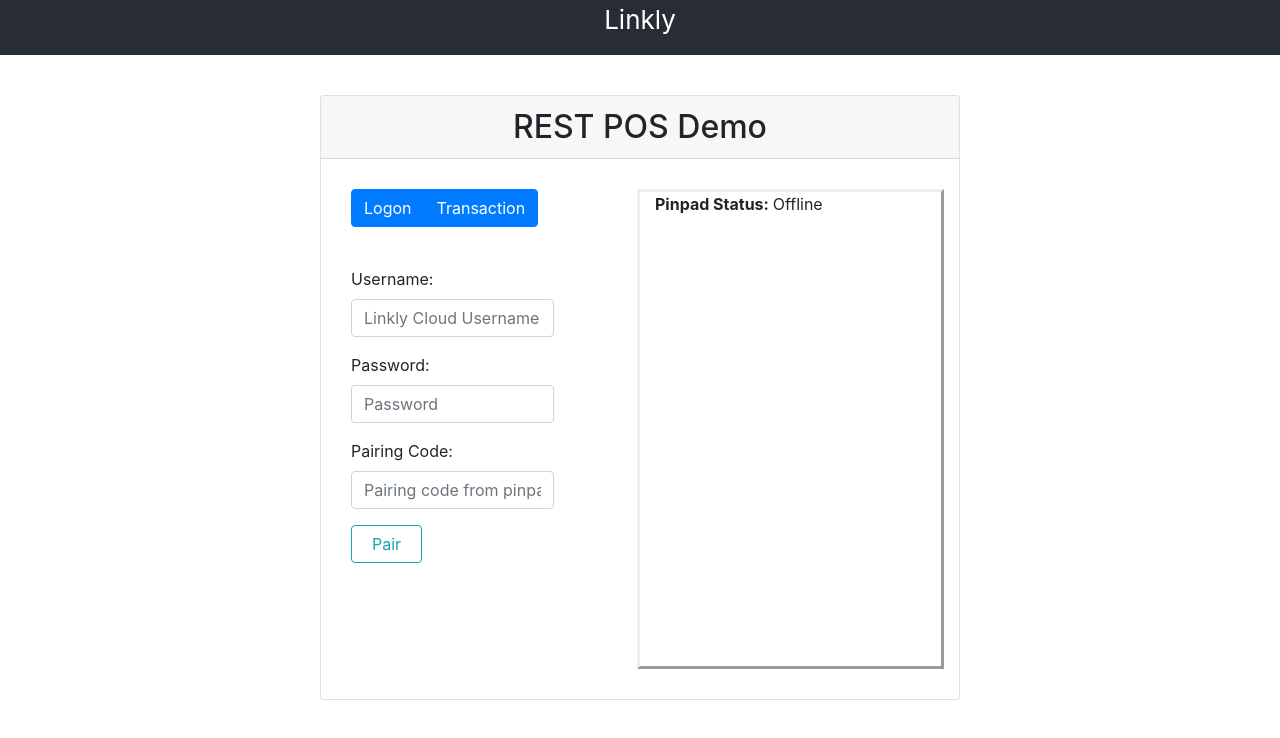
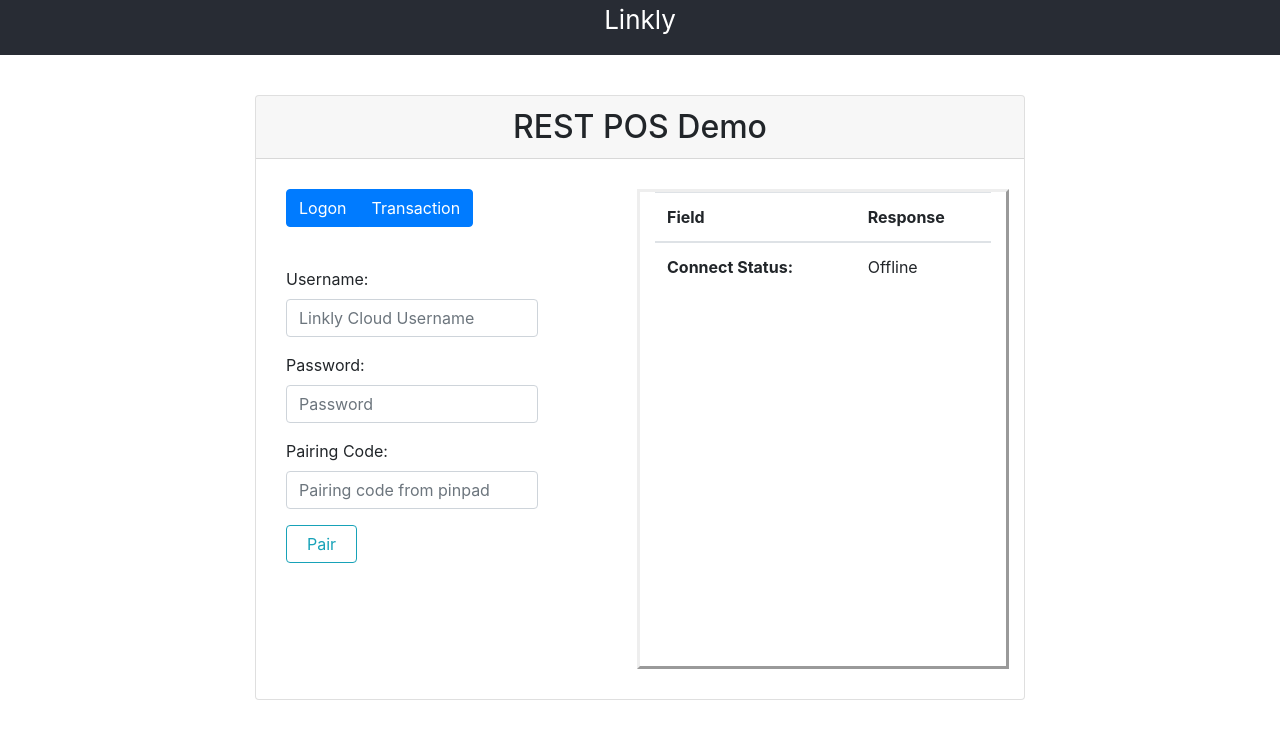
Before and after one commit to LinklyCo/Cloud.ReactPOS, a React (Create React App) app: page / in a window 1280 px wide. Shown: the top 738 px of the page. Built offline with nearby package versions, Linux system fonts and the light colour scheme.

Commit message:
dynamically printing response data

```diff
--- a/src/App.css
+++ b/src/App.css
@@ -28,7 +28,7 @@
 .main-div {
  margin: 0px auto;
  max-width: 800px;
- min-width: 640px;
+ min-width: 770px;
 
 
 }
--- a/src/POS.js
+++ b/src/POS.js
@@ -46,18 +46,19 @@
   useEffect(() => {
     if (secret) {
       storeLinklyData("secret", secret);
-      getToken();
+      if (!token || tokenExpiry <= Date.now()) {
+        console.log("GETTING TOKEN");
+        getToken();
+      } else setPaired(true);
     }
   }, [secret]);
 
   useEffect(() => {
     if (token !== "" && tokenExpiry) {
-      console.log("token, tokenExpiry :>> ", token, tokenExpiry);
       storeLinklyData("token", token);
       storeLinklyData("token-expiry", tokenExpiry);
     }
   }, [token, tokenExpiry]);
-  console.log("props :>> ", props);
 
   const handleMenuChange = (e) => {
     if (e.target.value === "pairing") setDisplayPage(PAIRING_MENU);
@@ -88,7 +89,6 @@
         headers
       )
       .then((response) => {
-        console.log("response :", response);
         setSecret(response.data.secret);
       })
       .catch((error) => {
@@ -114,7 +114,8 @@
       .then((response) => {
         console.log("response :", response);
         setToken(response.data.token);
-        setTokenExpiry(response.data.expirySeconds);
+
+        setTokenExpiry(Date.now() + response.data.expirySeconds * 1000);
         setPaired(true);
       })
       .catch((error) => {
@@ -163,13 +164,11 @@
       )
       .then((response) => {
         console.log("response :", response);
-        console.log(response.data);
-        if (response.data.response.success) setTxnResponse("SUCCESS");
-        else setTxnResponse("FAILURE");
+        setTxnResponse(response.data.response);
       })
       .catch((error) => {
-        console.log("ERROR", error.response);
-        setTxnResponse("ERROR");
+        console.log("ERROR", error);
+        setTxnResponse(error);
       });
   };
 
@@ -238,17 +237,35 @@
       display = <p>Please refresh page</p>;
   }
 
+  let printResponse;
+  if (txnResponse) {
+    printResponse = Object.entries(txnResponse).map((field) => {
+      console.log("field :>> ", field);
+      return (
+        <tr key={field[0]}>
+          <th scope="row">{field[0]}: </th>
+          <td>{typeof field[1] !== "object" ? field[1] : null}</td>
+        </tr>
+      );
+    });
+  }
+
   const POSOutput = (
-    <div>
-      <p>
-        <b>Pinpad Status: </b> {paired ? "Connected!" : "Offline"}
-      </p>
-      {txnResponse ? (
-        <p>
-          <b>Transaction Response: </b> {txnResponse}
-        </p>
-      ) : null}
-    </div>
+    <table className="table">
+      <thead>
+        <tr>
+          <th scope="col">Field</th>
+          <th scope="col">Response</th>
+        </tr>
+      </thead>
+      <tbody>
+        <tr>
+          <th scope="row">Connect Status: </th>
+          <td>{paired ? "Connected" : "Offline"}</td>
+        </tr>
+        {printResponse}
+      </tbody>
+    </table>
   );
 
   // TODO: UX friendly way to configure PAD tags and Linkly basket
--- a/src/SecretManager.js
+++ b/src/SecretManager.js
@@ -1,7 +1,6 @@
 export const retrieveLinklyData = (key) => {
   let data = localStorage.getItem(key);
   if (data) {
-    console.log("data, key :>> ", data, key);
     return JSON.parse(data);
   } else return null;
 };
```
